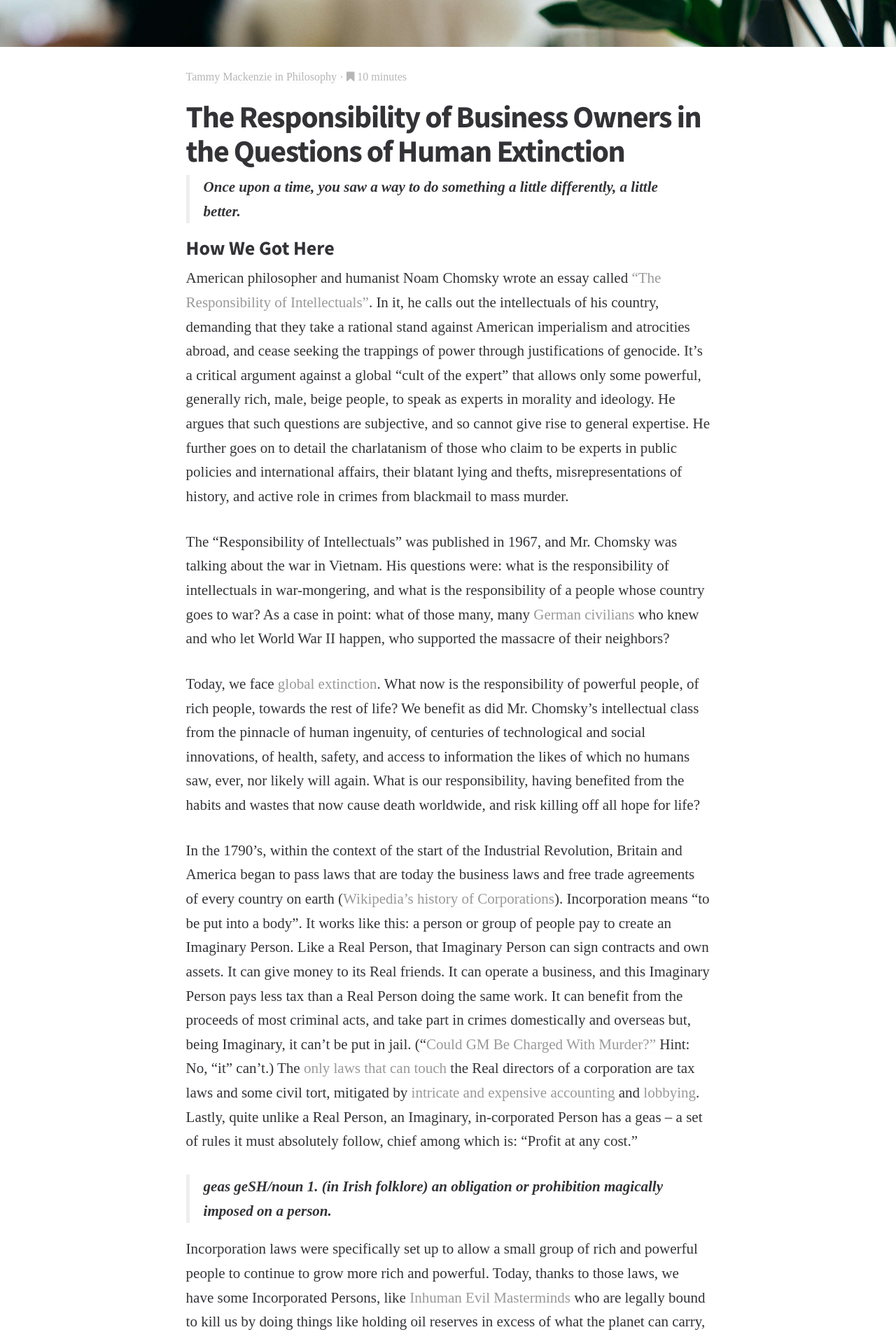
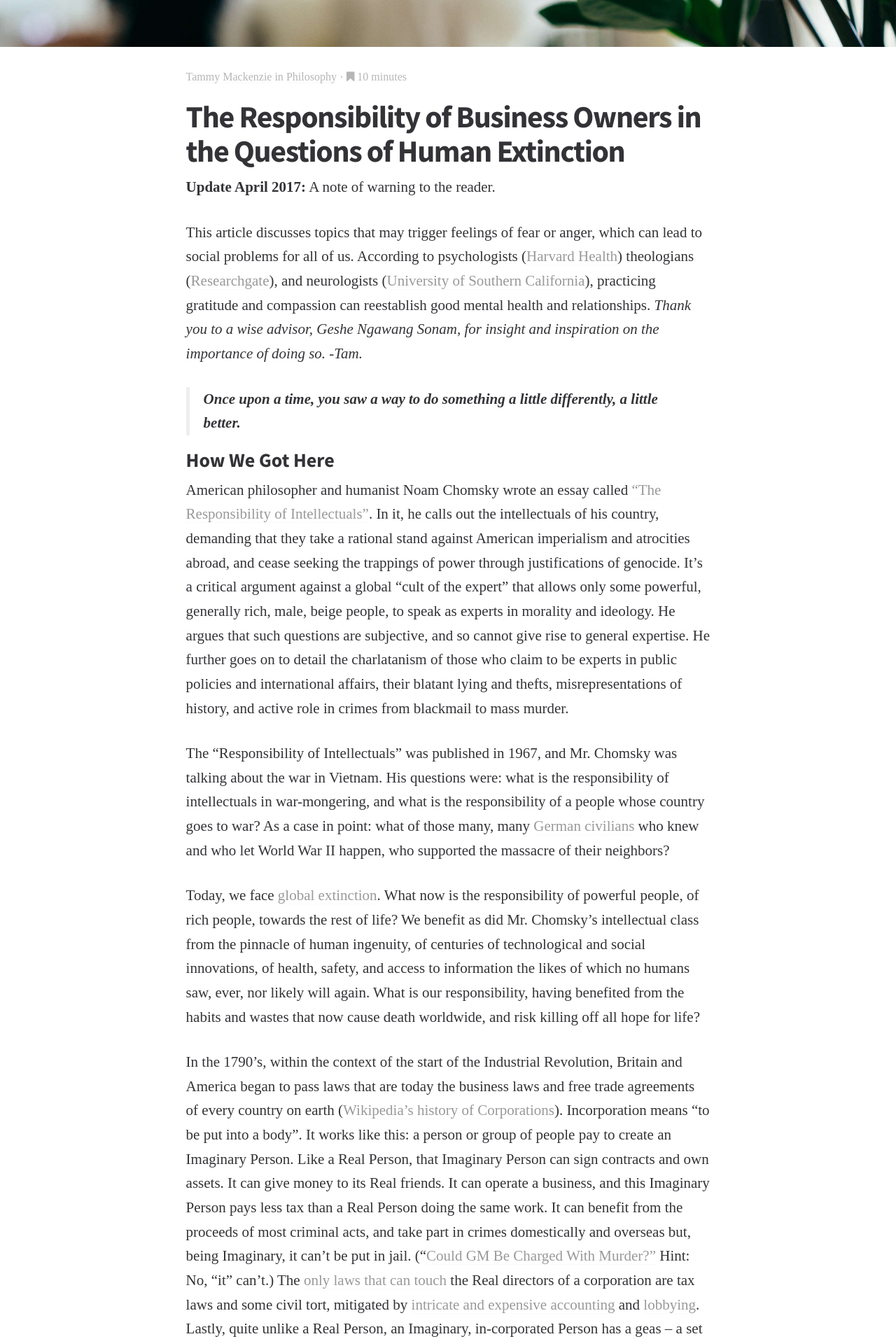
Before and after one commit to poupartfarms/poupartfarms.github.io, a Jekyll site: the page built from _posts/2017-02-08-the-responsibility-of-business-owners.md, in a window 1280 px wide. Shown: the part 393-2306 px from the top of the page at 70% size. Built offline with Jekyll 4.4.1, drawn with Linux system fonts in a browser that asks for light colours; some web fonts are replaced.

Commit message:
add pre-notice as per Tammy's request.

```diff
--- a/_posts/2017-02-08-the-responsibility-of-business-owners.md
+++ b/_posts/2017-02-08-the-responsibility-of-business-owners.md
@@ -17,6 +17,18 @@ twitter_id: 16282823
 description: "Can business people save the world?"
 show_related_posts: false
 ---
+
+ **Update April 2017:** A note of warning to the reader.
+
+This article discusses topics that may trigger feelings of fear or anger, which
+can lead to social problems for all of us. According to psychologists ([Harvard
+Health](http://www.health.harvard.edu/newsletter_article/in-praise-of-gratitude))
+theologians ([Researchgate](https://micda.psc.isr.umich.edu/pubs/abs/9578)), and
+neurologists ([University of Southern
+California](http://journal.frontiersin.org/article/10.3389/fpsyg.2015.01491/full)),
+practicing gratitude and compassion can reestablish good mental health and
+relationships. *Thank you to a wise advisor, Geshe Ngawang Sonam, for insight
+and inspiration on the importance of doing so. -Tam.*
 
 > **_Once upon a time, you saw a way to do something a little differently, a
 little better._**
```
